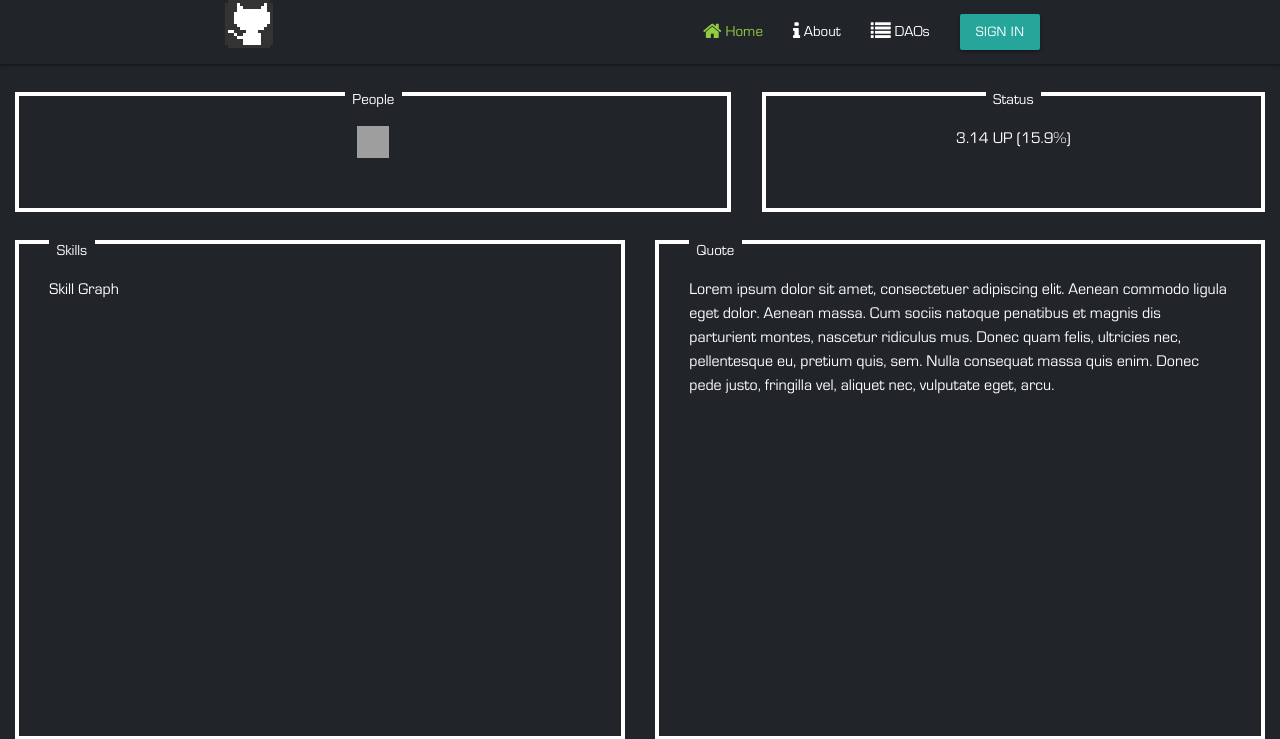
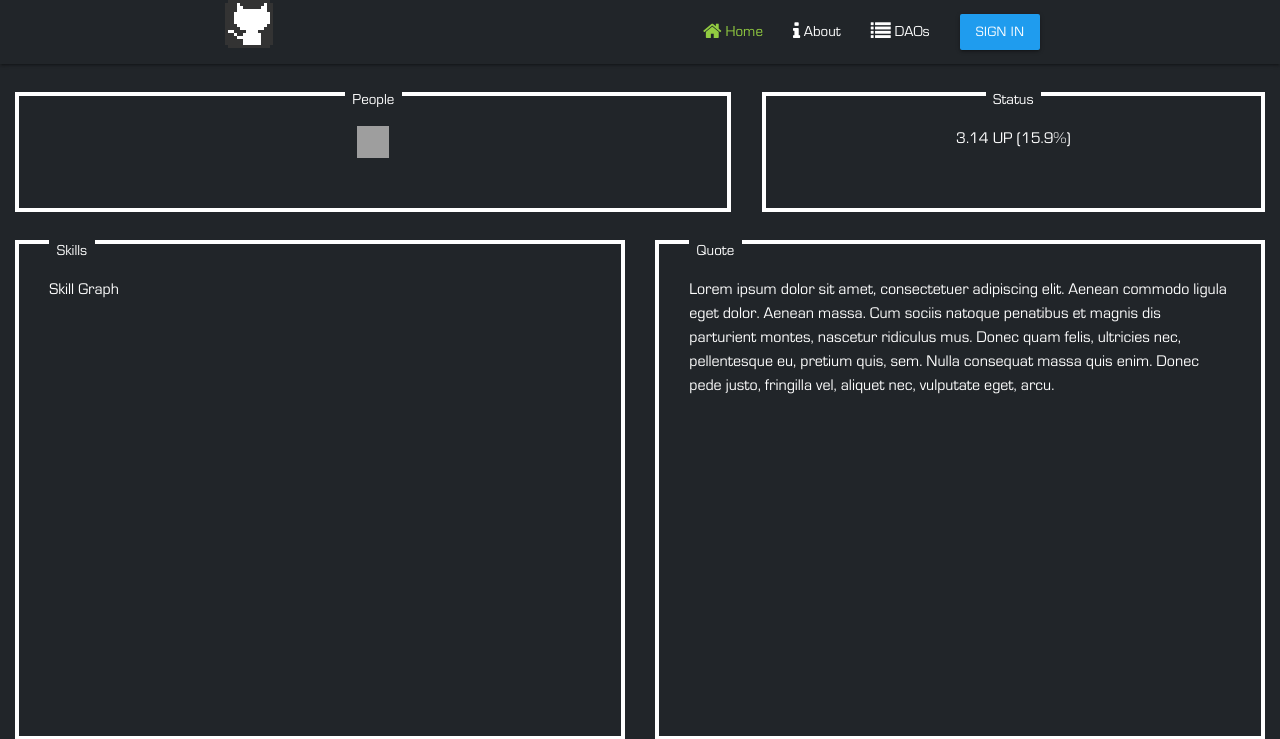
Before and after one commit to noctoid/daothon, a Django app: page /people/sample/ in a window 1280 px wide. Shown: the top 739 px of the page. Run offline with Django 3.2, Linux system fonts and the light colour scheme; some libraries are stand-ins or nearby versions; grey boxes are pictures that could not be loaded.

Commit message:
sign in button modiry color

```diff
--- a/daothon_server/daothon_server/templates/navbar.html
+++ b/daothon_server/daothon_server/templates/navbar.html
@@ -28,6 +28,18 @@
         font-size: 16px;
         margin: 6px 0 0 0;
     }
+
+    .sign-in-btn {
+        background: #1f9cee;
+        color: #fff;
+    }
+
+    .sign-in-btn:hover {
+        background: #108de0;
+        color: #fff;
+        text-decoration: none;
+
+    }
 </style>
 
 <nav>
@@ -41,7 +53,8 @@
                                 Home</a></li>
                         <li><a class="nav-link" href="#"><span class="fa fa-info fa-lg"></span> About</a></li>
                         <li><a class="nav-link" href="#"><span class="fa fa-list fa-lg"></span> DAOs</a></li>
-                        <li><a class="waves-effect waves-light btn modal-trigger" href="#modal1">Sign in</a></li>
+                        <li><a class="waves-effect waves-light btn modal-trigger sign-in-btn" href="#modal1">Sign in</a>
+                        </li>
 
                         <div id="modal1" class="modal sign">
                             <div class="modal-content">
```
